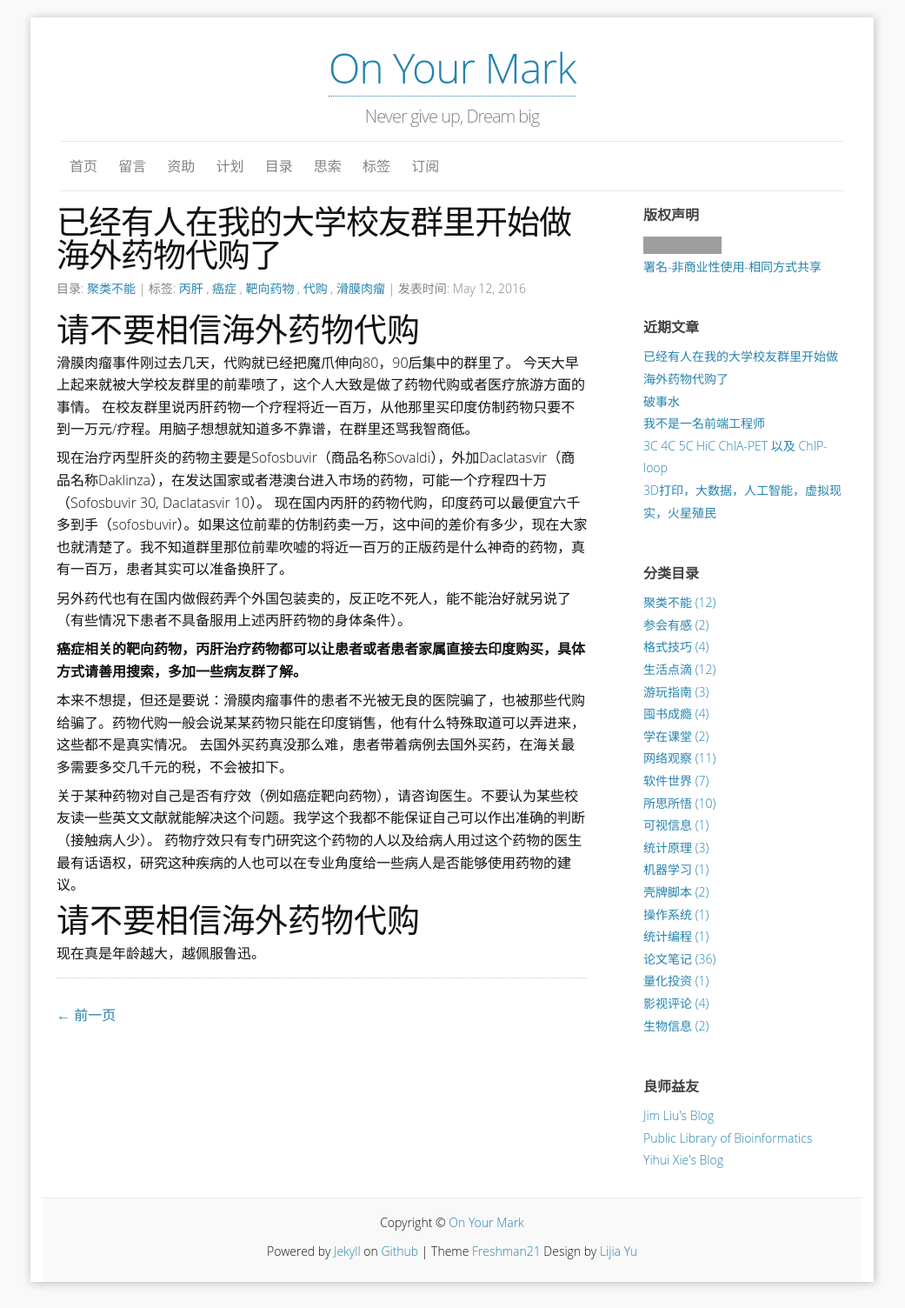
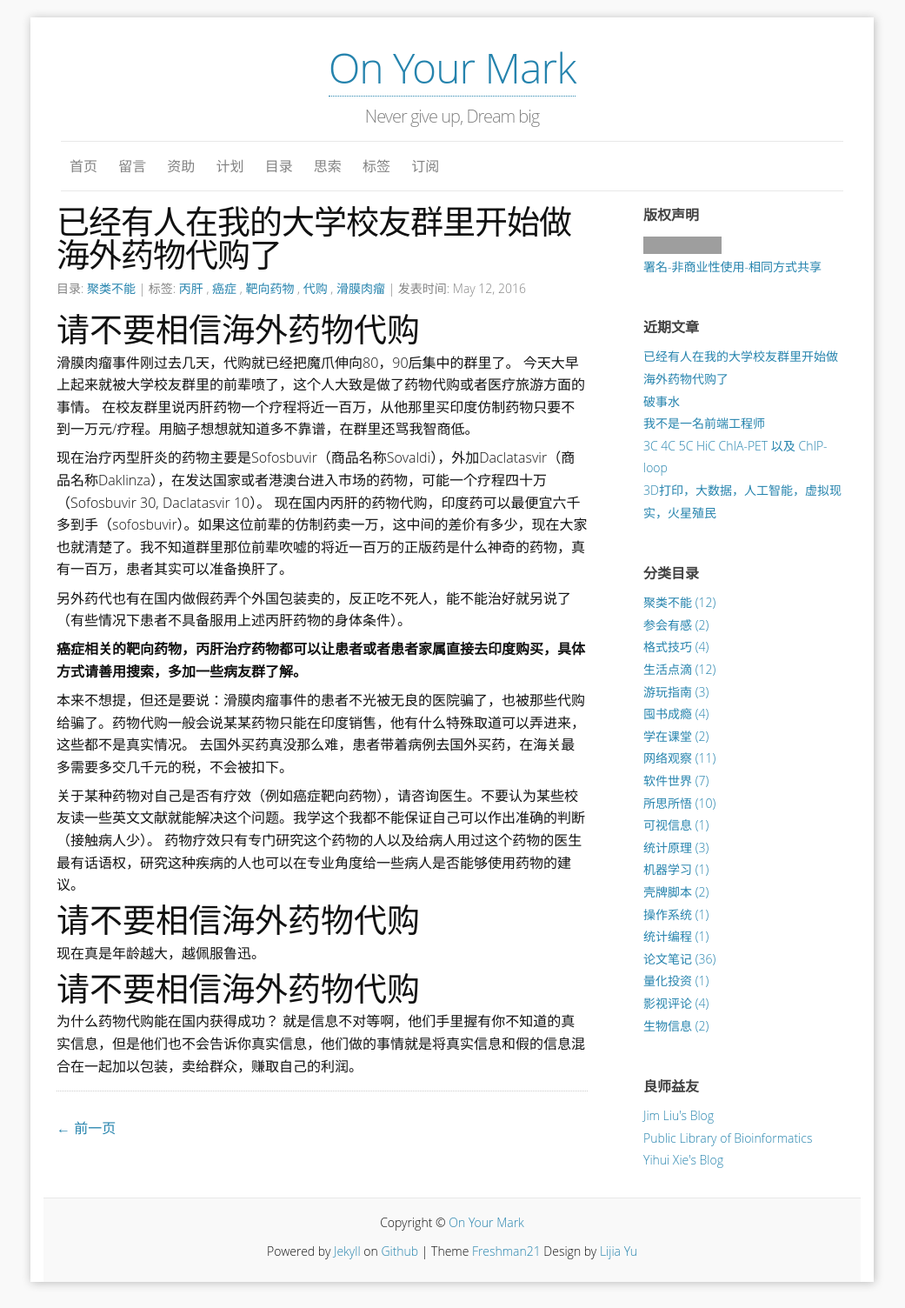
Before and after one commit to yulijia/cn, a Jekyll site: the page built from _posts/2016-05-12-buying-medicine-from-foreign-pharmacies.md, in a window 1280 px wide. Shown: the whole page at 87% size, without its empty margins (120-1161 px from the left). Built offline with Jekyll 4.4.1, drawn with Linux system fonts in a browser that asks for light colours; some web fonts are replaced; comment, search, counter and statistics services are not loaded; grey boxes are pictures that could not be loaded.

Commit message:
update(content): more details

```diff
--- a/_posts/2016-05-12-buying-medicine-from-foreign-pharmacies.md
+++ b/_posts/2016-05-12-buying-medicine-from-foreign-pharmacies.md
@@ -34,3 +34,8 @@ tags:
 # 请不要相信海外药物代购
 
 现在真是年龄越大，越佩服鲁迅。
+
+# 请不要相信海外药物代购
+
+为什么药物代购能在国内获得成功？
+就是信息不对等啊，他们手里握有你不知道的真实信息，但是他们也不会告诉你真实信息，他们做的事情就是将真实信息和假的信息混合在一起加以包装，卖给群众，赚取自己的利润。
```
